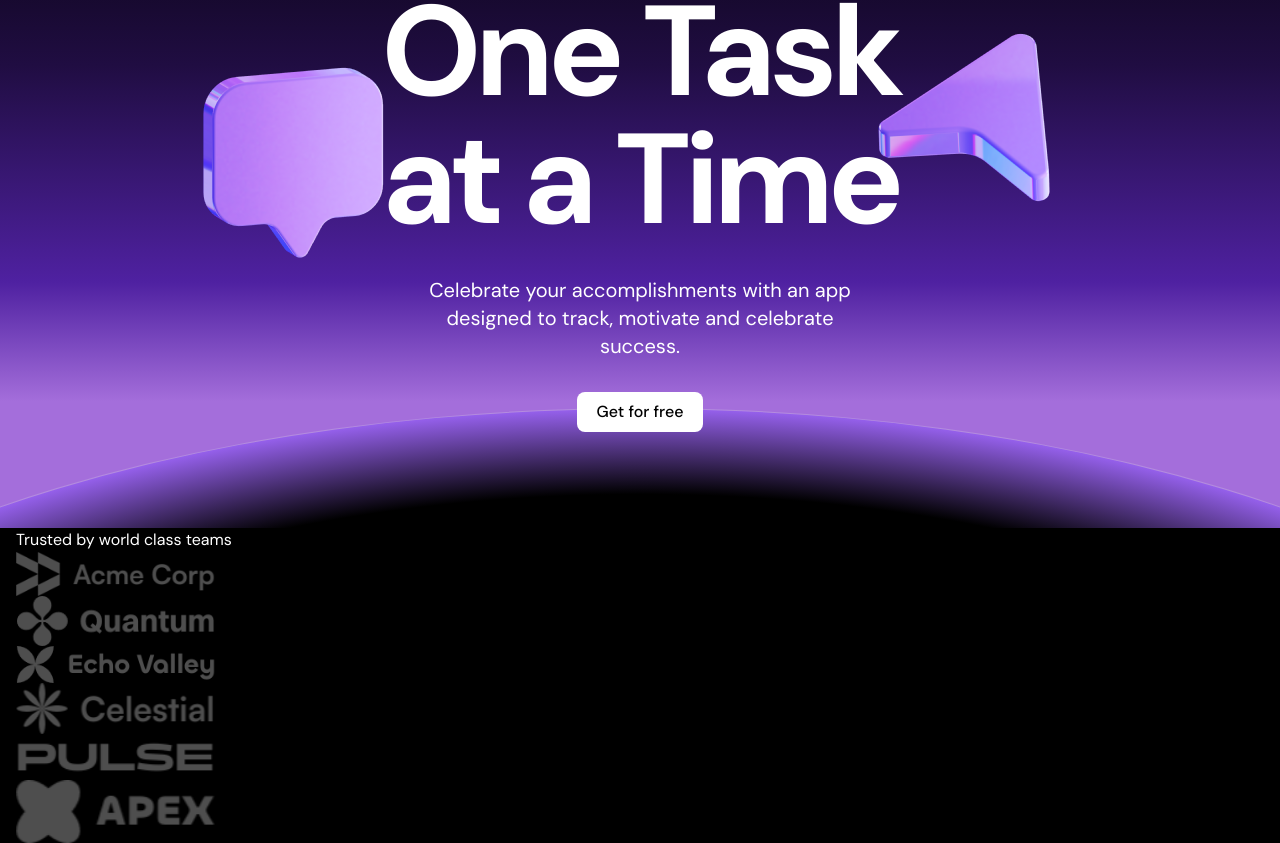
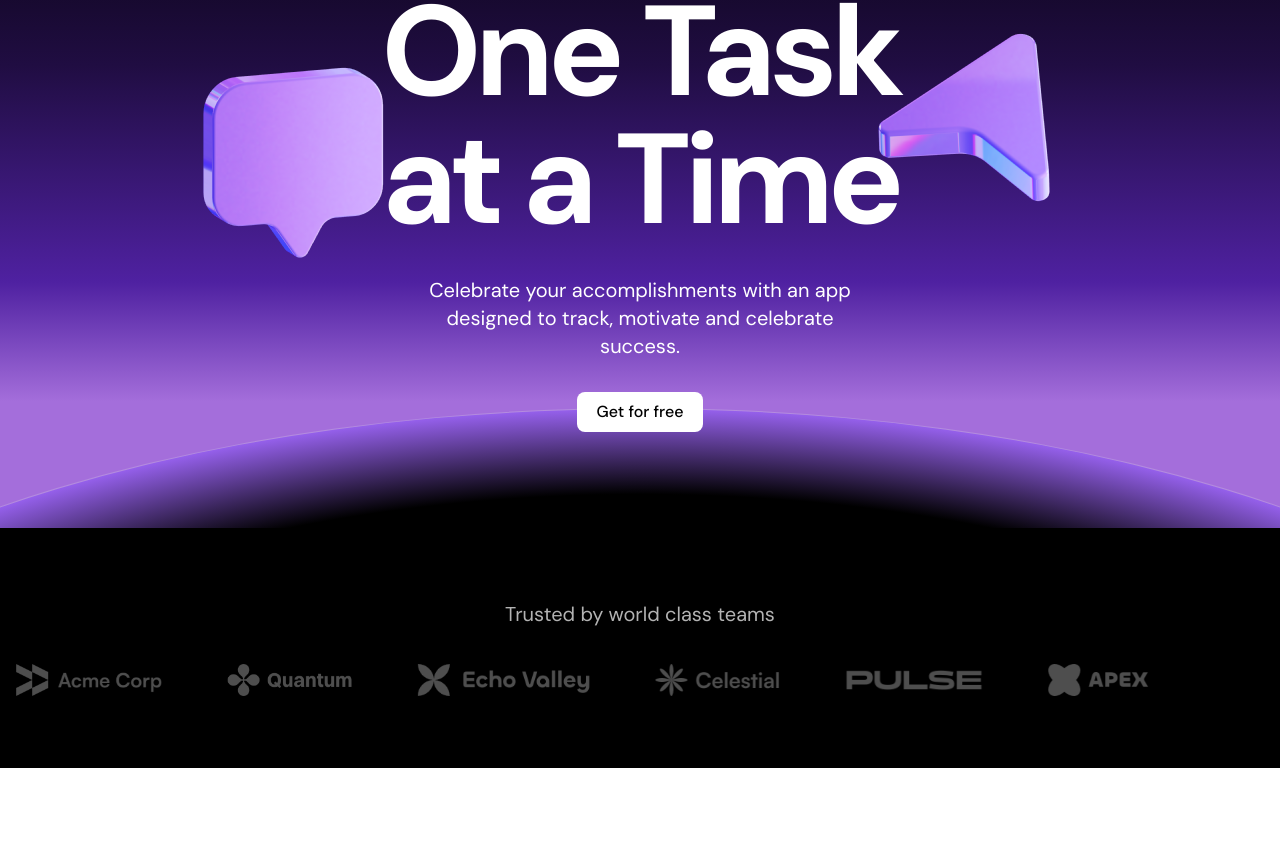
Before and after one commit to onitsuji/dark-saas-landing, a Next.js app: page / in a window 1280 px wide. Shown: the part 302-1145 px from the top of the page. After the commit the page ends 1070 px from the top, so only its background shows below. Built offline with nearby package versions, Linux system fonts and the light colour scheme.

Commit message:
ticker styling and layout

```diff
--- a/components/logo-ticker.tsx
+++ b/components/logo-ticker.tsx
@@ -19,13 +19,21 @@ const images = [
 
 export const LogoTicker = () => {
   return (
-    <div className="bg-black text-white">
+    <div className="bg-black text-white py-[72px]">
       <div className="container">
-        <h2>Trusted by world class teams</h2>
-        <div>
-          {images.map((img) => (
-            <Image src={img.src} alt={img.alt} width={200} height={200} />
-          ))}
+        <h2 className="text-center text-xl text-white/70">
+          Trusted by world class teams
+        </h2>
+        <div className="overflow-hidden mt-9">
+          <div className="flex gap-16">
+            {images.map((img) => (
+              <Image
+                src={img.src}
+                alt={img.alt}
+                className="flex-none h-8 w-auto"
+              />
+            ))}
+          </div>
         </div>
       </div>
     </div>
```
